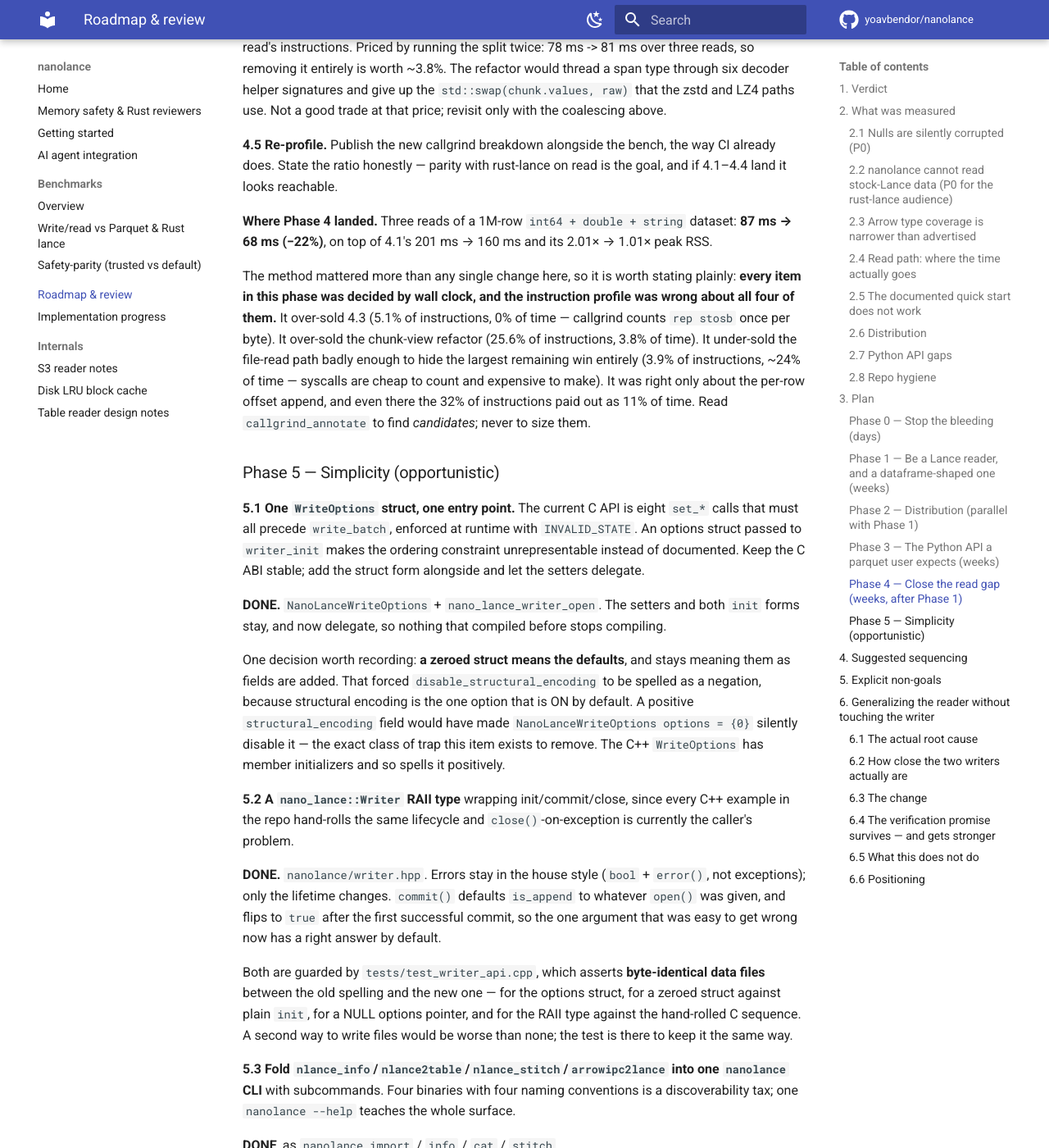
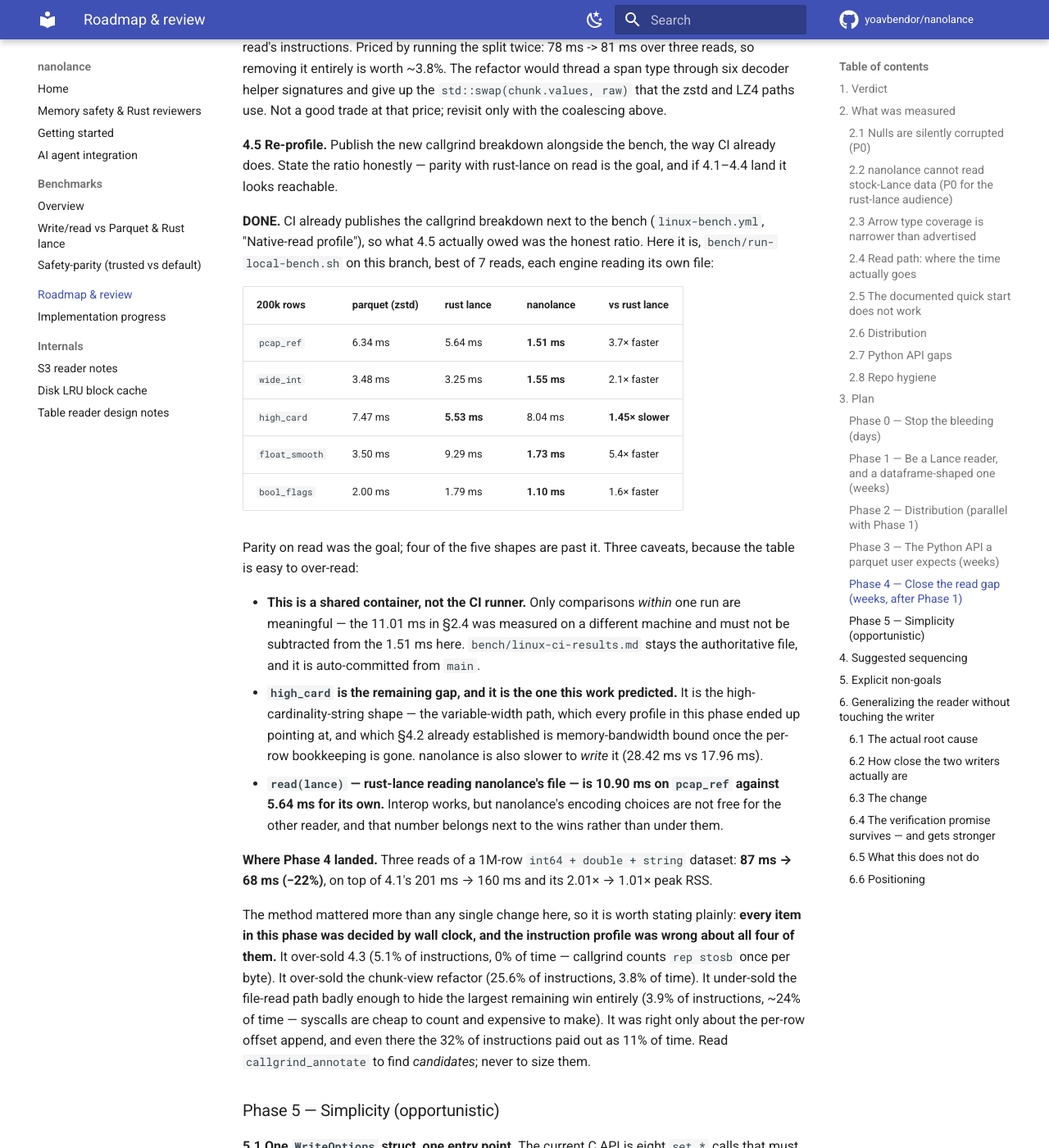
Before and after one commit to yoavbendor/nanolance, an MkDocs documentation site: the page built from docs/OPTIMIZATION_PLAN.md, in a window 1280 px wide and 1400 px high, scrolled down 11193 px. Shown: the whole window at 82% size. Built offline with MkDocs 1.6.1 and Material for MkDocs 9.7.7, drawn with Linux system fonts in a browser that asks for light colours; comment, search, counter and statistics services are not loaded.

Commit message:
docs(bench): plan item 4.5 — the read ratio against rust lance
CI already publishes the callgrind breakdown beside the bench, so what
4.5 owed was the number. bench/run-local-bench.sh on this branch, best of
7 reads, each engine reading its own file (200k rows):

                  parquet   rust lance   nanolance
  pcap_ref        6.34 ms      5.64 ms     1.51 ms
  wide_int        3.48 ms      3.25 ms     1.55 ms
  high_card       7.47 ms      5.53 ms     8.04 ms
  float_smooth    3.50 ms      9.29 ms     1.73 ms
  bool_flags      2.00 ms      1.79 ms     1.10 ms

Parity on read was the goal and four of the five shapes are past it,
which is why the caveats are recorded with them rather than under them:

  - This is a shared container, not the CI runner. Only comparisons
    WITHIN one run mean anything -- the 11.01 ms the plan quoted as the
    gap came from a different machine, and subtracting the two would be
    arithmetic on noise. bench/linux-ci-results.md stays authoritative.
  - high_card is still slower, and it is the shape every profile in this
    phase pointed at: high-cardinality strings, the variable-width path,
    memory-bandwidth bound once the per-row bookkeeping is gone.
    nanolance writes it more slowly too (28.42 vs 17.96 ms).
  - rust-lance reading a nanolance file takes 10.90 ms on pcap_ref
    against 5.64 ms for its own. Interop works; it is not free for the
    other reader.

Co-Authored-By: Claude Opus 5 <noreply@anthropic.com>
Claude-Session: https://claude.ai/code/session_014PGy9PK68gHvyR8T1r5ueY

```diff
--- a/docs/OPTIMIZATION_PLAN.md
+++ b/docs/OPTIMIZATION_PLAN.md
@@ -171,7 +171,7 @@ this fix**, and the bigger win is in causes (2) and (3), which delete the work r
 cheaper. I am flagging this explicitly because it is easy to read the callgrind output and promise a
 3× that will not materialize.
 
-Current gap to close, from CI: `pcap_ref` read 11.01 ms vs rust-lance 6.24 ms.
+Current gap to close, from CI: `pcap_ref` read 11.01 ms vs rust-lance 6.24 ms. **Closed — see 4.5.**
 
 ### 2.5 The documented quick start does not work
 
@@ -459,6 +459,33 @@ trade at that price; revisit only with the coalescing above.
 does. State the ratio honestly — parity with rust-lance on read is the goal, and if 4.1–4.4 land it
 looks reachable.
 
+**DONE.** CI already publishes the callgrind breakdown next to the bench
+(`linux-bench.yml`, "Native-read profile"), so what 4.5 actually owed was the honest ratio. Here it
+is, `bench/run-local-bench.sh` on this branch, best of 7 reads, each engine reading its own file:
+
+| 200k rows | parquet (zstd) | rust lance | nanolance | vs rust lance |
+|---|---|---|---|---|
+| `pcap_ref` | 6.34 ms | 5.64 ms | **1.51 ms** | 3.7× faster |
+| `wide_int` | 3.48 ms | 3.25 ms | **1.55 ms** | 2.1× faster |
+| `high_card` | 7.47 ms | **5.53 ms** | 8.04 ms | **1.45× slower** |
+| `float_smooth` | 3.50 ms | 9.29 ms | **1.73 ms** | 5.4× faster |
+| `bool_flags` | 2.00 ms | 1.79 ms | **1.10 ms** | 1.6× faster |
+
+Parity on read was the goal; four of the five shapes are past it. Three caveats, because the table
+is easy to over-read:
+
+- **This is a shared container, not the CI runner.** Only comparisons *within* one run are
+  meaningful — the 11.01 ms in §2.4 was measured on a different machine and must not be subtracted
+  from the 1.51 ms here. `bench/linux-ci-results.md` stays the authoritative file, and it is
+  auto-committed from `main`.
+- **`high_card` is the remaining gap, and it is the one this work predicted.** It is the
+  high-cardinality-string shape — the variable-width path, which every profile in this phase ended
+  up pointing at, and which §4.2 already established is memory-bandwidth bound once the per-row
+  bookkeeping is gone. nanolance is also slower to *write* it (28.42 ms vs 17.96 ms).
+- **`read(lance)` — rust-lance reading nanolance's file — is 10.90 ms on `pcap_ref` against 5.64 ms
+  for its own.** Interop works, but nanolance's encoding choices are not free for the other reader,
+  and that number belongs next to the wins rather than under them.
+
 **Where Phase 4 landed.** Three reads of a 1M-row `int64 + double + string` dataset: **87 ms → 68 ms
 (−22%)**, on top of 4.1's 201 ms → 160 ms and its 2.01× → 1.01× peak RSS.
 
```
Also changed, not shown: bench/linux-local-results.md (+23 -11 lines), docs/PROGRESS.md (+24 -0 lines).
